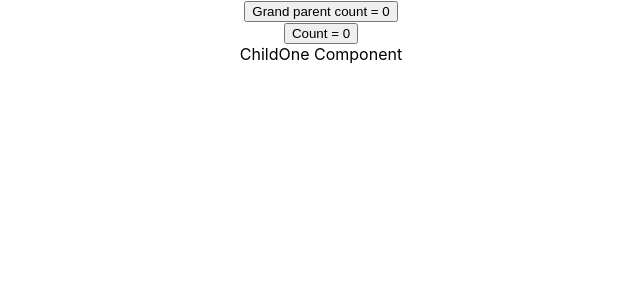
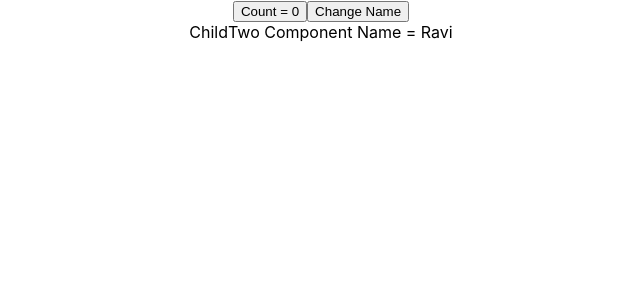
Before and after one commit to RAVIGANESHMBHAT/react-custom-hooks, a React (Create React App) app: page / in a window 1280 px wide. Shown: the top 300 px of the page, without its empty margins (319-959 px from the left). Built offline with nearby package versions, Linux system fonts and the light colour scheme.

Commit message:
React.memo()

```diff
--- a/src/App.js
+++ b/src/App.js
@@ -8,6 +8,7 @@
 import { ChildOne } from "./components/Optimization/ChildOne";
 import { GrandParent } from "./components/Optimization/GrandParent";
 import { ParentOne } from "./components/Optimization/ParentOne";
+import { ParentTwo } from "./components/Optimization/ParentTwo";
 import { Parent } from "./components/Parent Child/Parent";
 import { UseReducer } from "./components/UseReducer/UseReducer";
 import UserForm from "./components/UserForm";
@@ -35,7 +36,9 @@
       {/* <ParentOne>
         <ChildOne/>
       </ParentOne> */}
-      <GrandParent/>
+      {/* <GrandParent/> */}
+
+      <ParentTwo />
     </div>
   );
 }
--- /dev/null
+++ b/src/components/Optimization/ChildTwo.js
@@ -0,0 +1,8 @@
+import React from "react";
+
+export const ChildTwo = ({ name }) => {
+  console.log("ChildTwo rendered...");
+  return <div>ChildTwo Component Name = {name}</div>;
+};
+
+export const MemoizedChildTwo = React.memo(ChildTwo);
--- /dev/null
+++ b/src/components/Optimization/ParentTwo.js
@@ -0,0 +1,16 @@
+import React, { useState } from "react";
+import { MemoizedChildTwo } from "./ChildTwo";
+
+export const ParentTwo = ({ children }) => {
+  const [count, setCount] = useState(0);
+  const [name, setName] = useState("Ravi");
+
+  console.log("ParentTwo render");
+  return (
+    <div>
+      <button onClick={() => setCount((c) => c + 1)}>Count = {count}</button>
+      <button onClick={() => setName("New Name")}>Change Name</button>
+      <MemoizedChildTwo name={name} />
+    </div>
+  );
+};
```
Also changed, not shown: 1 other file (tests, documents, lock files or other folders).
